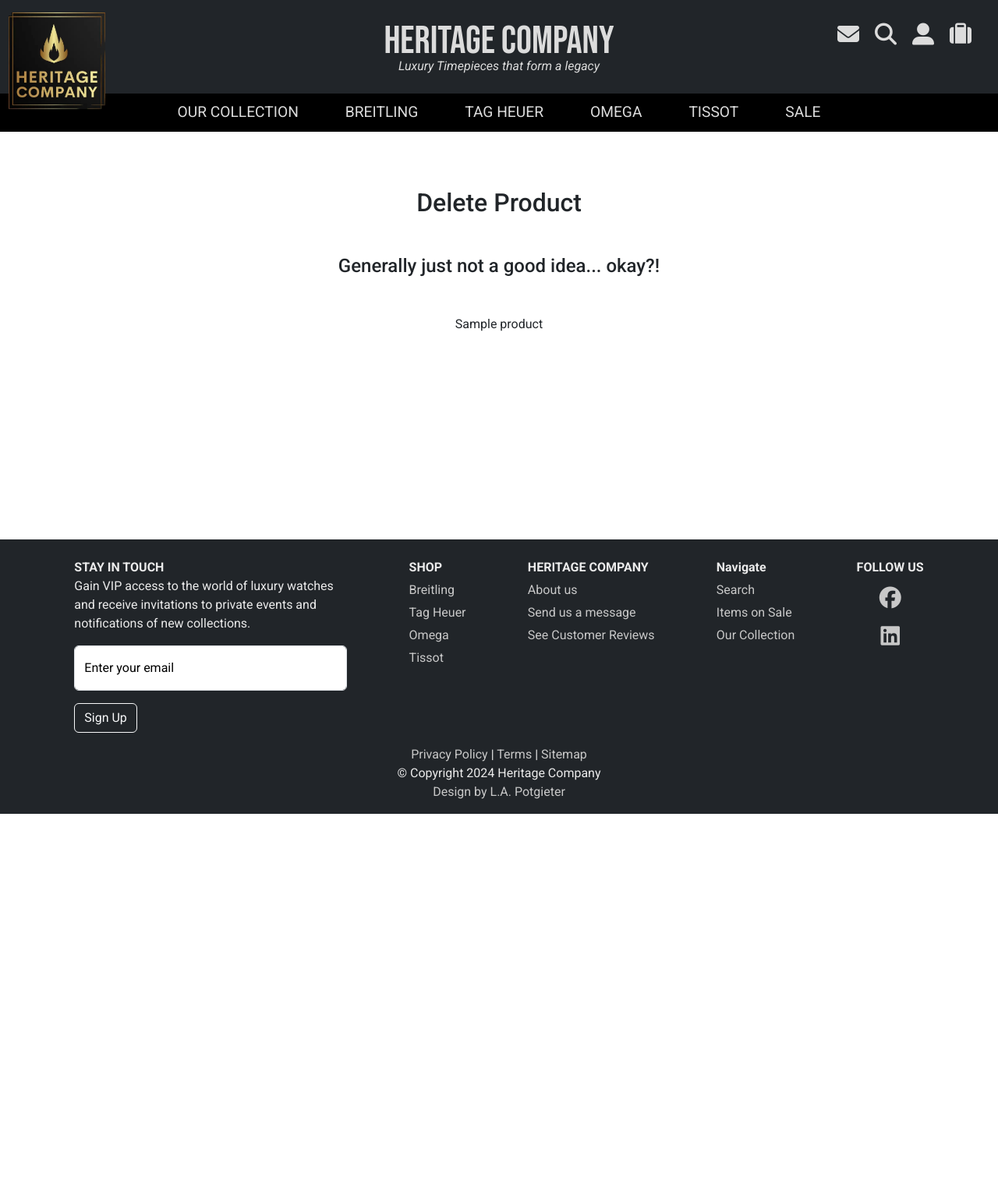
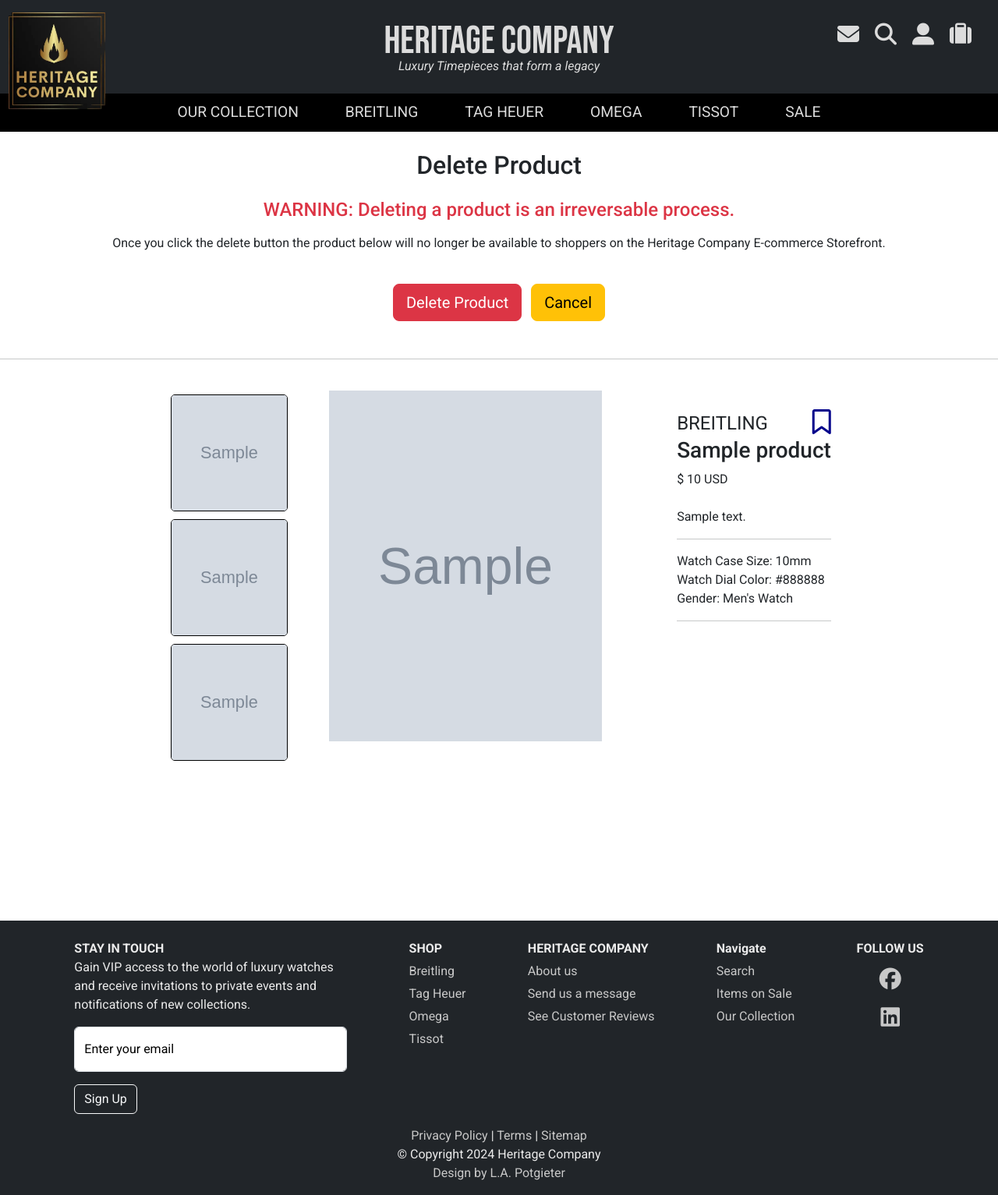
Before and after one commit to leonp84/code-institute-project-5, a Django app: page /product/delete_product/1 in a window 1280 px wide. Shown: the whole page at 78% size. Before the commit the page ends 1044 px from the top, so only its background shows below. Run offline with Django 5.2, Linux system fonts and the light colour scheme; tables that the repository leaves empty hold one stand-in row (values such as "Sample post"); grey boxes marked "Sample" are stand-in pictures; some libraries are stand-ins or nearby versions.

Commit message:
feat: finalise add product functionlity for admin users, to resolve #24

```diff
--- a/my_account/templates/my_account/my_account.html
+++ b/my_account/templates/my_account/my_account.html
@@ -4,6 +4,7 @@
   <div class="container col-12 mt-4 about-us">
     <h2 class="text-center">Your Account</h2>
     <br>
+    {% if user.is_superuser %}
       <div class="row justify-content-center admin-container mx-auto">
         <h3 class="text-center">
           You are logged in as a <span style="color: rgb(255, 174, 0)">Store Administrator</span>
@@ -21,7 +22,7 @@
           <div>
             <a id="add-new-product-button"
                class="btn btn-success m-2"
-             href="{% url 'all_products' %}">Add a new Product</a>
+               href="{% url 'add_new_product' %}">Add a new Product</a>
             <a id="edit-product-button"
                class="btn btn-warning m-2 disabled"
                href="{% url 'all_products' %}">Edit a product</a>
@@ -31,6 +32,7 @@
           </div>
         </div>
       </div>
+    {% endif %}
     <div class="row justify-content-center">
       <div class="col-12 col-md-4 my-account-container">
         <h4>Your Profile</h4>
--- a/my_account/views.py
+++ b/my_account/views.py
@@ -78,19 +78,19 @@
 @receiver(password_changed)
 def password_change_callback(sender, request, **kwargs):
     messages.success(request,
-                     'You have Successfully changed your Password',
+                     'You have successfully changed your Password',
                      extra_tags='PASSWORD CHANGED')
 
 
 @receiver(user_logged_in)
 def logged_in_callbacl(sender, request, **kwargs):
     messages.success(request,
-                     'You have been Successfully logged in',
+                     'You have been successfully logged in',
                      extra_tags='LOGGED IN')
 
 
 @receiver(user_logged_out)
 def logged_out_callback(sender, request, **kwargs):
     messages.info(request,
-                  'You have been Successfully logged out',
+                  'You have been successfully logged out',
                   extra_tags='LOGGED OUT')
--- a/product/models.py
+++ b/product/models.py
@@ -1,18 +1,31 @@
 from django.db import models
+from django.utils.translation import gettext_lazy as _
 
 
 class Product(models.Model):
+
+    class WatchBrand(models.TextChoices):
+        BREITLING = "BR", _("Breitling")
+        TAGHEUER = "TA", _("Tag Heuer")
+        OMEGA = "OM", _("Omega")
+        TISSOT = "TI", _("Tissot")
+
+    class WatchGender(models.TextChoices):
+        MALE = "M", ("Men's Watch"),
+        FEMALE = "F", ("Women's Watch")
+        UNISEX = "X", ("Unisex Watch")
+
+    watch_brand = models.CharField(max_length=2, choices=WatchBrand)
     title = models.CharField(max_length=254)
     ref = models.CharField(max_length=254)
     desc = models.TextField()
-    watch_brand = models.CharField(max_length=50)
-    watch_gender = models.CharField(max_length=6)
+    watch_gender = models.CharField(max_length=1, choices=WatchGender)
     watch_case_size = models.IntegerField()
     watch_material = models.CharField(max_length=20)
     watch_dial_colour = models.CharField(max_length=20)
     discount_percentage = models.IntegerField(default=0)
     price = models.IntegerField()
-    image = models.ImageField(null=True, blank=True)
+    image = models.ImageField(blank=False)
     image2 = models.ImageField(null=True, blank=True)
     image3 = models.ImageField(null=True, blank=True)
 
--- a/product/templates/product/all_products.html
+++ b/product/templates/product/all_products.html
@@ -69,7 +69,7 @@
                alt="{{ product.watch_brand }} {{ product.title }}"
                width="300"
                height="auto" />
-          <span>{{ product.watch_brand }}</span>
+          <span class="text-uppercase">{{ product.get_watch_brand_display }}</span>
           <span><strong>{{ product.short_title }}</strong></span>
           <div>
             {% if product.discount_percentage > 0 %}
--- a/product/templates/product/delete_product.html
+++ b/product/templates/product/delete_product.html
@@ -2,8 +2,121 @@
 {% load static %}
 {% block content %}
   <div class="container-fluid py-3 px-2 mt-2">
-    <h2 class="text-center my-5">Delete Product</h2>
-    <h4 class="text-center my-5">Generally just not a good idea... okay?!</h4>
-    <p class="text-center my-5">{{ product.title }}</p>
+    <h2 class="text-center mb-4">Delete Product</h2>
+    <h4 class="text-center my-3 text-danger">WARNING: Deleting a product is an irreversable process.</h4>
+    <p class="text-center my-3">
+      Once you click the delete button the product below will no longer be available to shoppers on the Heritage Company E-commerce Storefront.
+    </p>
   </div>
+  <div class="d-flex justify-content-center">
+    <form method="post">
+      <span style="display: none">{{ product.id }}</span>
+      <button type="submit" class="btn btn-lg btn-danger my-2 me-2">Delete Product</button>
+      <a href="{% url 'my_account' %}" class="btn btn-lg btn-warning">Cancel</a>
+      {% csrf_token %}
+    </form>
+  </div>
+  <br>
+  <hr>
+  <br>
+  <div class="d-flex flex-row flex-wrap flex-md-nowrap justify-content-center">
+    <div class="watch-images-container">
+      <div class="d-none {% if product.image2 %}d-md-flex{% endif %} flex-column">
+        <img src="{{ MEDIA_URL }}{{ product.image }}"
+             alt=""
+             height="150"
+             width="150"
+             class="watch-extra-images" />
+        {% if product.image2 %}
+          <img src="{{ MEDIA_URL }}{{ product.image2 }}"
+               alt=""
+               height="150"
+               width="150"
+               class="watch-extra-images" />
+        {% endif %}
+        {% if product.image3 %}
+          <img src="{{ MEDIA_URL }}{{ product.image3 }}"
+               alt=""
+               height="150"
+               width="150"
+               class="watch-extra-images" />
+        {% endif %}
+      </div>
+      <img src="{{ MEDIA_URL }}{{ product.image }}"
+           alt="{{ product.title }}"
+           height="450"
+           width="350"
+           style="object-fit: cover"
+           class="mx-3 mx-lg-5 main-product-image d-none d-md-block" />
+      <div class="d-block d-md-none">
+        <div id="carouselExampleIndicators"
+             class="carousel slide carousel-dark"
+             data-bs-ride="carousel">
+          <div class="carousel-indicators">
+            <button type="button"
+                    data-bs-target="#carouselExampleIndicators"
+                    data-bs-slide-to="0"
+                    class="active"
+                    aria-current="true"
+                    aria-label="Slide 1"></button>
+            <button type="button"
+                    data-bs-target="#carouselExampleIndicators"
+                    data-bs-slide-to="1"
+                    aria-label="Slide 2"></button>
+            <button type="button"
+                    data-bs-target="#carouselExampleIndicators"
+                    data-bs-slide-to="2"
+                    aria-label="Slide 3"></button>
+          </div>
+          <div class="carousel-inner">
+            <div class="carousel-item active" data-bs-interval="10000">
+              <img src="{{ MEDIA_URL }}{{ product.image }}"
+                   class="d-block w-100 object-fit-cover"
+                   alt="..." />
+            </div>
+            {% if product.image2 %}
+              <div class="carousel-item" data-bs-interval="10000">
+                <img src="{{ MEDIA_URL }}{{ product.image2 }}"
+                     class="d-block w-100 object-fit-cover"
+                     alt="..." />
+              </div>
+            {% endif %}
+            {% if product.image3 %}
+              <div class="carousel-item" data-bs-interval="10000">
+                <img src="{{ MEDIA_URL }}{{ product.image3 }}"
+                     class="d-block w-100 object-fit-cover"
+                     alt="..." />
+              </div>
+            {% endif %}
+          </div>
+        </div>
+      </div>
+    </div>
+    <div class="mt-4 ms-lg-5 product-details-container">
+      <span class="fs-4 text-uppercase">{{ product.get_watch_brand_display }}</span>
+      <i class="fa-{% if bookmarked %}solid{% else %}regular{% endif %} fa-bookmark"
+         data-bs-toggle="tooltip"
+         data-bs-html="true"
+         data-bs-placement="left"
+         id="bookmark-icon"
+         title="<em>Click to</em> <u>bookmark</u> <em>this item</em>"></i>
+      <h3>{{ product.title }}</h3>
+      {% if product.discount_percentage > 0 %}
+        <span class="fs-6 text-decoration-line-through">$ {{ product.pre_discount_price }}</span>
+        <span class="fw-bolder text-primary">&nbsp;$ {{ product.price }} USD</span>
+        <div class="badge rounded-pill bg-info text-dark fw-6 ms-2">-{{ product.discount_percentage }}%</div>
+      {% else %}
+        <span class="fs-6">$ {{ product.price }} USD</span>
+      {% endif %}
+      <p class="ln-lg mt-4">{{ product.desc }}</p>
+      <hr />
+      <span>Watch Case Size: {{ product.watch_case_size }}mm</span>
+      <br />
+      <span>Watch Dial Color: {{ product.watch_dial_colour }}</span>
+      <br />
+      <span>Gender: {{ product.get_watch_gender_display }}</span>
+      <hr />
+    </div>
+  </div>
+</div>
 {% endblock %}
--- a/product/templates/product/product_detail.html
+++ b/product/templates/product/product_detail.html
@@ -76,7 +76,7 @@
         </div>
       </div>
       <div class="mt-4 ms-lg-5 product-details-container">
-        <span class="fs-4">{{ product.watch_brand }}</span>
+        <span class="fs-4 text-uppercase">{{ product.get_watch_brand_display }}</span>
         <i class="fa-{% if bookmarked %}solid{% else %}regular{% endif %} fa-bookmark"
            data-bs-toggle="tooltip"
            data-bs-html="true"
@@ -97,7 +97,7 @@
         <br />
         <span>Watch Dial Color: {{ product.watch_dial_colour }}</span>
         <br />
-        <span>Gender: {{ product.watch_gender }}</span>
+        <span>Gender: {{ product.get_watch_gender_display }}</span>
         <hr />
         <div class="mt-5 mb-2">
           <button id="buy-button" class="btn btn-lg btn-dark mb-2">Buy this Watch</button>
--- a/product/urls.py
+++ b/product/urls.py
@@ -10,4 +10,5 @@
          views.product_detail, name='product_detail'),
     path('delete_product/<int:product_id>',
          views.delete_product, name='delete_product'),
+    path('add_new_product/', views.add_new_product, name='add_new_product'),
 ]
--- a/product/views.py
+++ b/product/views.py
@@ -3,6 +3,8 @@
 from .models import Product
 from my_account.models import UserDetail
 from main.models import CustomerMessage
+from django.contrib import messages
+from .forms import ProductForm
 import json
 
 
@@ -31,6 +33,22 @@
     return render(request, 'product/sale.html', context)
 
 
+def add_new_product(request):
+    if request.method == 'POST':
+        new_product = ProductForm(request.POST, request.FILES)
+        if new_product.is_valid():
+            new_product.save()
+            messages.success(request,
+                             'You have successfully added a new product',
+                             extra_tags='STOREFRONT UPDATED')
+        else:
+            print(new_product.errors)
+    form = ProductForm()
+    template = 'product/add_new_product.html'
+    context = {'form': form}
+    return render(request, template, context)
+
+
 def delete_product(request, product_id):
     product = Product.objects.filter(id=product_id).first()
     context = {'product': product}
```
Also changed, not shown: product/forms.py (added, +48 -0 lines), product/templates/product/add_new_product.html (added, +33 -0 lines), custom_storages.py (line endings or trailing spaces), media/Picture1.png (added), product/migrations/0006_alter_product_image.py (added), product/migrations/0007_remove_product_watch_brand_and_more.py (added), product/migrations/0008_product_watch_brand_product_watch_gender.py (added), product/migrations/0009_alter_product_watch_gender.py (added). Lines whose indentation alone changed are shown as unchanged.
